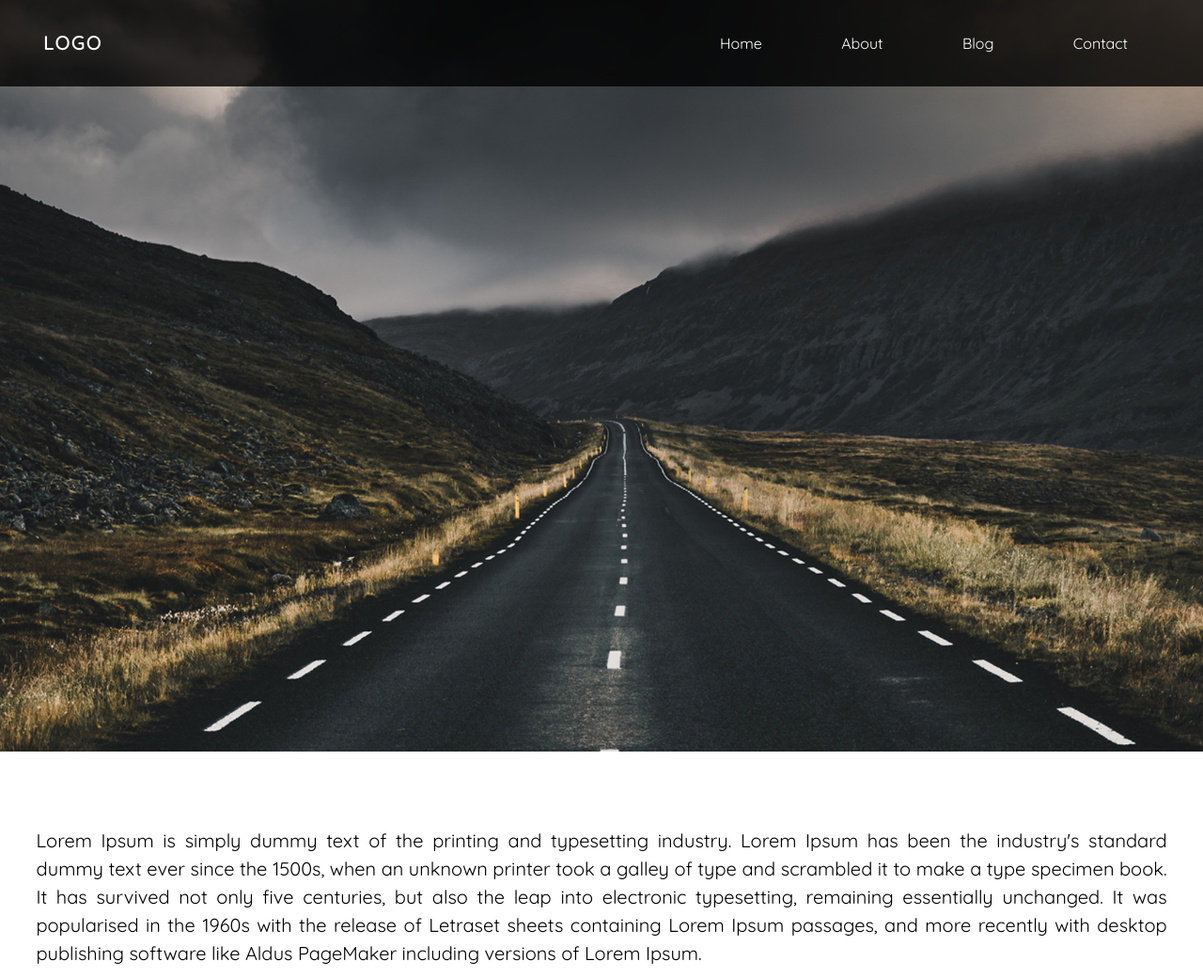
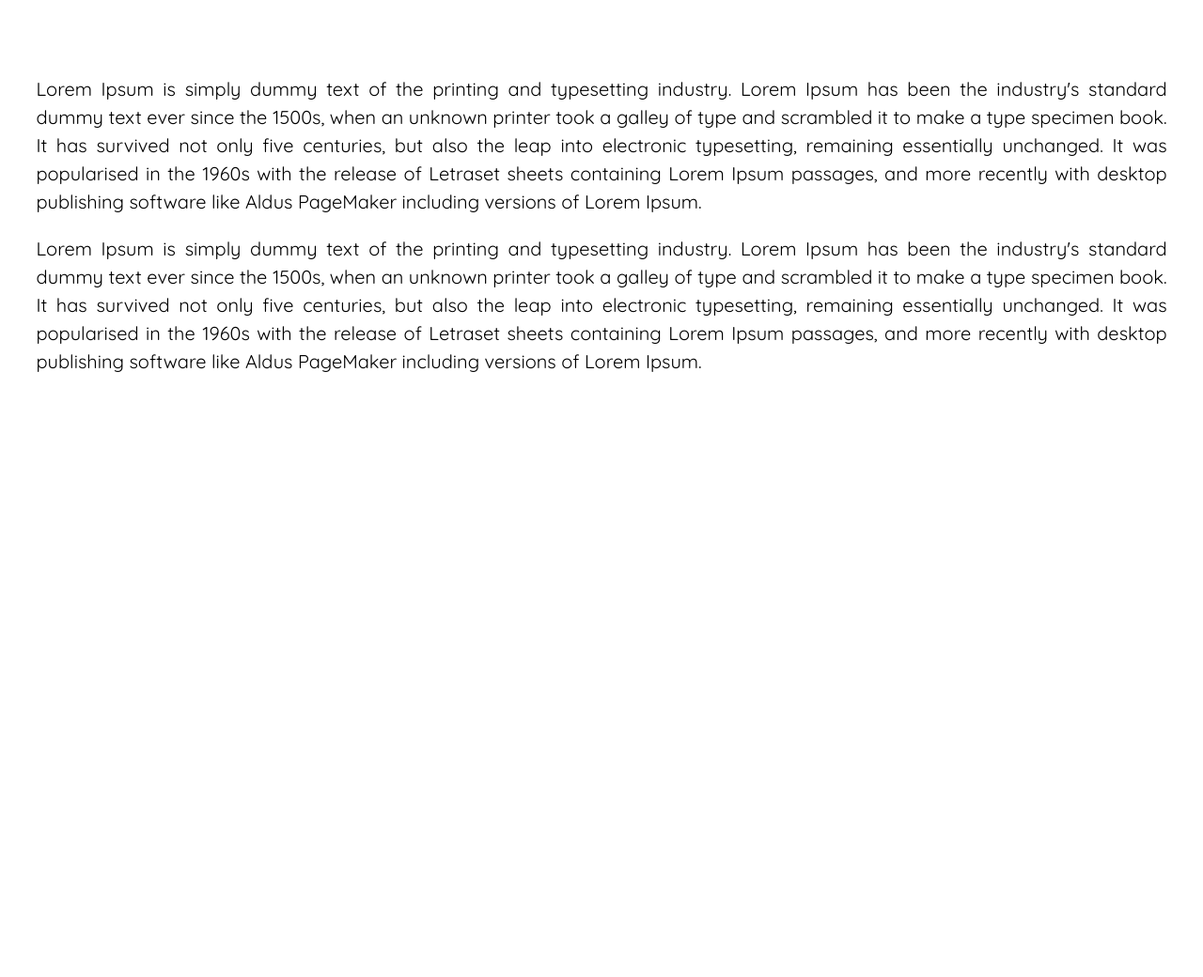
Before and after one commit to ktapia576/SpF-Project-2018, a PHP site: page / in a window 1280 px wide. Shown: the top 1040 px of the page at 94% size. After the commit the page ends 396 px from the top, so only its background shows below. Run offline with PHP 8.4, Linux system fonts and the light colour scheme.

Commit message:
Change html to php
To run server side scripting code

```diff
--- a/index.html
+++ b/index.php
@@ -3,14 +3,10 @@
 
 <head>
   <meta charset="utf-8">
-  <meta content="stuff, to, help, search, engines, not" name="keywords">
-  <meta content="What this page is about." name="description">
-  <meta content="Display Webcam Stream" name="title">
 
   <title>Home</title>
 
   <link href='styles/style.css' rel='stylesheet' type='text/css'>
-  <!-- <link href="https://fonts.googleapis.com/css?family=Ubuntu" rel="stylesheet"> -->
   <link href="https://fonts.googleapis.com/css?family=Quicksand" rel="stylesheet">
 
   <!-- Load an icon library to show a hamburger menu (bars) on small screens -->
@@ -41,27 +37,6 @@
 
 <body>
   <div class="wrapper">
-    <header>
-      <nav>
-        <div class="menu-icon">
-          <i class="fa fa-bars fa-2x"></i>
-        </div>
-
-        <div class="logo">
-          LOGO
-        </div>
-
-        <div class="menu">
-          <ul>
-            <li><a href="#">Home</a></li>
-            <li><a href="#">About</a></li>
-            <li><a href="#">Blog</a></li>
-            <li><a href="#">Contact</a></li>
-          </ul>
-        </div>
-      </nav>
-    </header>
-
     <div class="content">
       <p>
         Lorem Ipsum is simply dummy text of the printing and typesetting industry. Lorem Ipsum has been the industry's standard dummy text ever since the 1500s, when an unknown printer took a galley of type and scrambled it to make a type specimen
```
